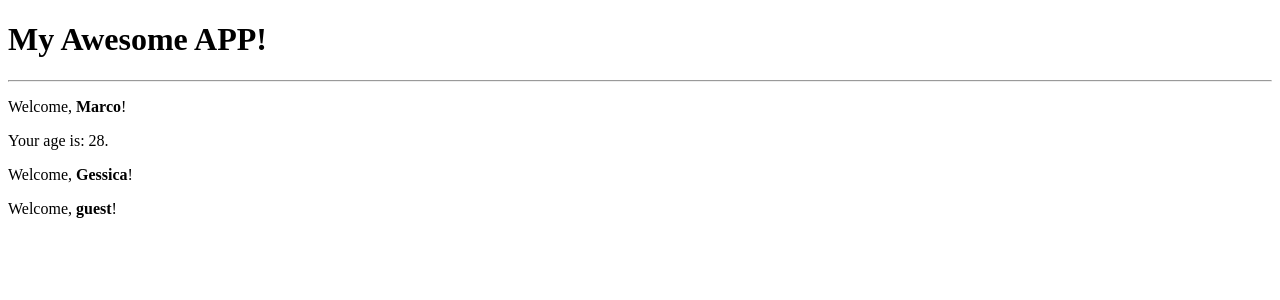
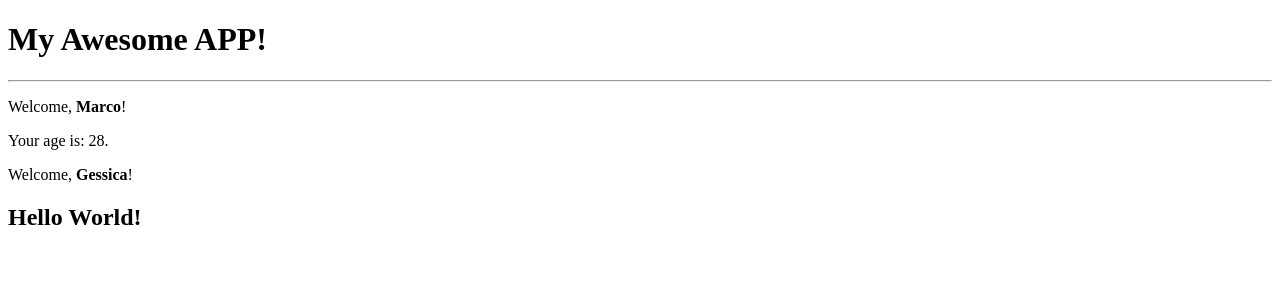
Before and after one commit to SkelGames95/ReactModules, a React (Vite) app in the folder Lessons/my-app/: page / in a window 1280 px wide. Shown: the top 300 px of the page. Built offline with nearby package versions, Linux system fonts and the light colour scheme.

Commit message:
Conditional Rendering lesson done

```diff
--- a/Lessons/my-app/src/Welcome.jsx
+++ b/Lessons/my-app/src/Welcome.jsx
@@ -1,3 +1,5 @@
+import { HelloWorld } from "./HelloWorld"
+
 // FIRST LESSONS ON JSX AND PROPS
 
 // accessing object property directly on result
@@ -34,17 +36,30 @@
 
 // let's see how the conditional rendering works:
 
+// export const Welcome = ({name, age}) => {
+//     return (<div>
+//         <p>Welcome, <strong>{name}</strong>!</p>
+//         {age && <p>Your age is decleared.</p>}
+//         {!!age && <p>Your age isn't decleared.</p>}
+//         {age > 18 && <p>Your age is: {age}.</p>}
+//         {age < 18 && <p>You are too young to go further!</p> }
+//     </div>
+// )}
+
+// Welcome.defaultProps = {name: "guest", /*age: "undefined"*/};
+
+/* embedding a portion of a component expression with {} means to be able to use it for conditional rendering depending on the condition assigned
+in this case, if age is true = render the paragraph "your age is" */
+/* if a default prop being truthy is set, that value will be rendered substituting the lack of data */
+/* made some examples to show how to use Conditional Rendering */
+
+
+// Conditional Rendering with Ternary Operator "?" in "Welcome"
+
 export const Welcome = ({name, age}) => {
     return (<div>
-        <p>Welcome, <strong>{name}</strong>!</p>
+        {name ? <p>Welcome, <strong>{name}</strong>!</p> : <HelloWorld />}
         {age > 18 && <p>Your age is: {age}.</p>}
         {age < 18 && <p>You are too young to go further!</p> }
     </div>
 )}
-
-Welcome.defaultProps = {name: "guest", /*age: "undefined"*/};
-
-
-/* embedding a portion of a component expression with {} means to be able to use it for conditional rendering depending on the condition assigned
-in this case, if age is true = render the paragraph "your age is" */
-/* if a default prop being truthy is set, that value will be rendered substituting the lack of data */
```
